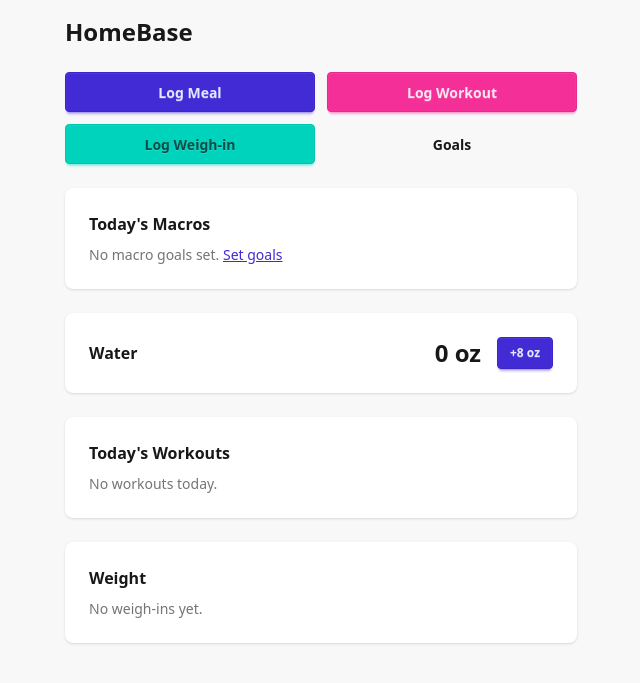
After one commit to eric-crevling/life_app, a Django app: page / in a window 1280 px wide. The commit adds this page. Shown: the top 683 px of the page, without its empty margins (319-959 px from the left). Run offline with Django 5.2, Linux system fonts and the light colour scheme; the visitor is signed in with stand-in values (Sample User, id 1); data that the repository does not hold is empty; style sheets or scripts are compiled from the project's sources; parts of the project's set-up code (start-up, migrations or seed data) failed here and were passed over.

Commit message:
Adds dashboard logic and views

```diff
--- a/dashboard/views.py
+++ b/dashboard/views.py
@@ -1,3 +1,103 @@
+from datetime import timedelta
+
+from django.contrib.auth.decorators import login_required
+from django.db.models import Sum
 from django.shortcuts import render
+from django.utils import timezone
 
-# Create your views here.
+from goals.models import MacroGoal, WeightGoal
+from tracking.models import Meal, WaterIntake, WeighIn, Workout
+
+
+@login_required
+def home(request):
+    today = timezone.localdate()
+    user = request.user
+
+    # Macro totals for today
+    totals = Meal.objects.filter(
+        user=user,
+        logged_at__date=today,
+    ).aggregate(
+        total_calories=Sum("calories", default=0),
+        total_protein=Sum("protein", default=0),
+        total_carbs=Sum("carbs", default=0),
+        total_fat=Sum("fat", default=0),
+    )
+
+    # Active macro goal
+    macro_goal = MacroGoal.objects.filter(user=user, end_date__isnull=True).first()
+
+    # Macro percentages for progress bars
+    macro_progress = None
+    if macro_goal:
+        macro_progress = {
+            "calories": (
+                min(round(totals["total_calories"] / macro_goal.calories * 100), 100)
+                if macro_goal.calories
+                else 0
+            ),
+            "protein": (
+                min(
+                    round(
+                        float(totals["total_protein"]) / float(macro_goal.protein) * 100
+                    ),
+                    100,
+                )
+                if macro_goal.protein
+                else 0
+            ),
+            "carbs": (
+                min(
+                    round(float(totals["total_carbs"]) / float(macro_goal.carbs) * 100),
+                    100,
+                )
+                if macro_goal.carbs
+                else 0
+            ),
+            "fat": (
+                min(
+                    round(float(totals["total_fat"]) / float(macro_goal.fat) * 100), 100
+                )
+                if macro_goal.fat
+                else 0
+            ),
+        }
+
+    # Water
+    water = WaterIntake.objects.filter(user=user, date=today).first()
+
+    # Today's workouts
+    todays_workouts = Workout.objects.filter(user=user, date=today)
+
+    # Weight snapshot
+    latest_weighin = WeighIn.objects.filter(user=user).first()
+    weight_goal = WeightGoal.objects.filter(user=user, end_date__isnull=True).first()
+
+    # Streak
+    streak = 0
+    check_date = today
+    while True:
+        has_meal = Meal.objects.filter(user=user, logged_at__date=check_date).exists()
+        has_workout = Workout.objects.filter(user=user, date=check_date).exists()
+        has_weighin = WeighIn.objects.filter(user=user, date=check_date).exists()
+        if has_meal or has_workout or has_weighin:
+            streak += 1
+            check_date -= timedelta(days=1)
+        else:
+            break
+
+    return render(
+        request,
+        "dashboard/home.html",
+        {
+            "totals": totals,
+            "macro_goal": macro_goal,
+            "macro_progress": macro_progress,
+            "water": water,
+            "todays_workouts": todays_workouts,
+            "latest_weighin": latest_weighin,
+            "weight_goal": weight_goal,
+            "streak": streak,
+        },
+    )
--- /dev/null
+++ b/templates/dashboard/home.html
@@ -0,0 +1,107 @@
+{% extends "base.html" %}
+{% block title %}HomeBase{% endblock %}
+{% block content %}
+    <div class="max-w-lg mx-auto space-y-6">
+        <!-- Header -->
+        <div class="flex justify-between items-center">
+            <h1 class="text-2xl font-bold">HomeBase</h1>
+            {% if streak > 0 %}<span class="badge badge-primary badge-lg">{{ streak }} day streak 🔥</span>{% endif %}
+        </div>
+        <!-- Quick Actions -->
+        <div class="grid grid-cols-2 gap-3">
+            <a href="{% url 'tracking:meal_list' %}" class="btn btn-primary">Log Meal</a>
+            <a href="{% url 'tracking:workout_list' %}" class="btn btn-secondary">Log Workout</a>
+            <a href="{% url 'tracking:weighin_list' %}" class="btn btn-accent">Log Weigh-in</a>
+            <a href="{% url 'goals:goal_overview' %}" class="btn btn-ghost">Goals</a>
+        </div>
+        <!-- Macros -->
+        <div class="card bg-base-100 shadow">
+            <div class="card-body">
+                <h2 class="card-title text-base">Today's Macros</h2>
+                {% if macro_goal %}
+                    <div class="space-y-3">
+                        <div>
+                            <div class="flex justify-between text-sm mb-1">
+                                <span>Calories</span>
+                                <span>{{ totals.total_calories }} / {{ macro_goal.calories }}</span>
+                            </div>
+                            <progress class="progress progress-primary w-full"
+                                      value="{{ macro_progress.calories }}"
+                                      max="100"></progress>
+                        </div>
+                        <div>
+                            <div class="flex justify-between text-sm mb-1">
+                                <span>Protein</span>
+                                <span>{{ totals.total_protein }}g / {{ macro_goal.protein }}g</span>
+                            </div>
+                            <progress class="progress progress-secondary w-full"
+                                      value="{{ macro_progress.protein }}"
+                                      max="100"></progress>
+                        </div>
+                        <div>
+                            <div class="flex justify-between text-sm mb-1">
+                                <span>Carbs</span>
+                                <span>{{ totals.total_carbs }}g / {{ macro_goal.carbs }}g</span>
+                            </div>
+                            <progress class="progress progress-accent w-full"
+                                      value="{{ macro_progress.carbs }}"
+                                      max="100"></progress>
+                        </div>
+                        <div>
+                            <div class="flex justify-between text-sm mb-1">
+                                <span>Fat</span>
+                                <span>{{ totals.total_fat }}g / {{ macro_goal.fat }}g</span>
+                            </div>
+                            <progress class="progress progress-warning w-full"
+                                      value="{{ macro_progress.fat }}"
+                                      max="100"></progress>
+                        </div>
+                    </div>
+                {% else %}
+                    <p class="text-base-content/60">
+                        No macro goals set. <a href="{% url 'goals:goal_overview' %}" class="link link-primary">Set goals</a>
+                    </p>
+                {% endif %}
+            </div>
+        </div>
+        <!-- Water -->
+        <div class="card bg-base-100 shadow">
+            <div class="card-body flex-row justify-between items-center">
+                <h2 class="card-title text-base">Water</h2>
+                {% include "tracking/partials/water_display.html" %}
+            </div>
+        </div>
+        <!-- Today's Workouts -->
+        <div class="card bg-base-100 shadow">
+            <div class="card-body">
+                <h2 class="card-title text-base">Today's Workouts</h2>
+                {% for workout in todays_workouts %}
+                    <a href="{% url 'tracking:workout_detail' workout.pk %}"
+                       class="flex justify-between items-center py-1">
+                        <span class="font-bold">{{ workout.category|default:"Workout" }}</span>
+                        <span class="text-sm text-base-content/60">{{ workout.exercises.count }} exercises</span>
+                    </a>
+                {% empty %}
+                    <p class="text-base-content/60">No workouts today.</p>
+                {% endfor %}
+            </div>
+        </div>
+        <!-- Weight -->
+        <div class="card bg-base-100 shadow">
+            <div class="card-body">
+                <h2 class="card-title text-base">Weight</h2>
+                {% if latest_weighin %}
+                    <div class="flex justify-between items-center">
+                        <div>
+                            <span class="text-2xl font-bold">{{ latest_weighin.weight }} lbs</span>
+                            <span class="text-sm text-base-content/60 ml-2">{{ latest_weighin.date }}</span>
+                        </div>
+                        {% if weight_goal %}<span class="text-sm">Goal: {{ weight_goal.target_weight }} lbs</span>{% endif %}
+                    </div>
+                {% else %}
+                    <p class="text-base-content/60">No weigh-ins yet.</p>
+                {% endif %}
+            </div>
+        </div>
+    </div>
+{% endblock %}
--- a/templates/tracking/partials/exercise_card.html
+++ b/templates/tracking/partials/exercise_card.html
@@ -4,6 +4,9 @@
             <div>
                 <span class="font-bold">{{ exercise.name }}</span>
                 <span class="badge badge-sm badge-ghost ml-2">{{ exercise.get_exercise_type_display }}</span>
+                {% if exercise.exercise_type == "strength" and exercise.current_pr %}
+                    <span class="text-xs text-base-content/50 ml-2">PR: {{ exercise.current_pr }} lbs</span>
+                {% endif %}
             </div>
             <button hx-post="{% url 'tracking:exercise_delete' exercise.pk %}"
                     hx-target="#exercise-{{ exercise.pk }}"
--- a/templates/tracking/partials/set_row.html
+++ b/templates/tracking/partials/set_row.html
@@ -1,6 +1,9 @@
 <div id="set-{{ set.pk }}"
      class="flex justify-between items-center text-sm py-1">
-    <span>Set {{ set.set_number }}: {{ set.reps }} reps × {{ set.weight }} lbs</span>
+    <span>
+        Set {{ set.set_number }}: {{ set.reps }} reps × {{ set.weight }} lbs
+        {% if is_pr %}<span class="badge badge-sm badge-success ml-1">PR!</span>{% endif %}
+    </span>
     <button hx-post="{% url 'tracking:set_delete' set.pk %}"
             hx-target="#set-{{ set.pk }}"
             hx-swap="outerHTML"
--- a/templates/tracking/partials/water_display.html
+++ b/templates/tracking/partials/water_display.html
@@ -1,7 +1,11 @@
 <div id="water-display" class="flex items-center gap-4">
-    <span class="text-2xl font-bold">{{ water.amount_oz }} oz</span>
-    <button hx-post="{% url 'tracking:water_add' %}"
-            hx-target="#water-display"
-            hx-swap="outerHTML"
-            class="btn btn-primary btn-sm">+8 oz</button>
+    <span class="text-2xl font-bold">{{ water.amount_oz|default:"0" }} oz</span>
+    <button
+        hx-post="{% url 'tracking:water_add' %}"
+        hx-target="#water-display"
+        hx-swap="outerHTML"
+        class="btn btn-primary btn-sm"
+    >
+        +8 oz
+    </button>
 </div>
```
Also changed, not shown: tracking/views.py (+36 -10 lines).
